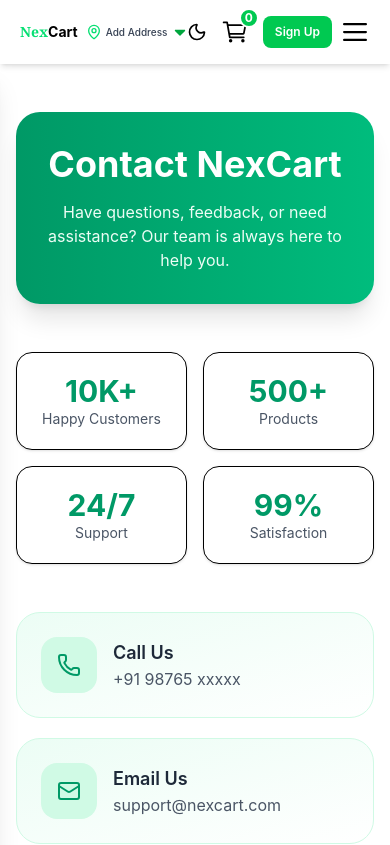
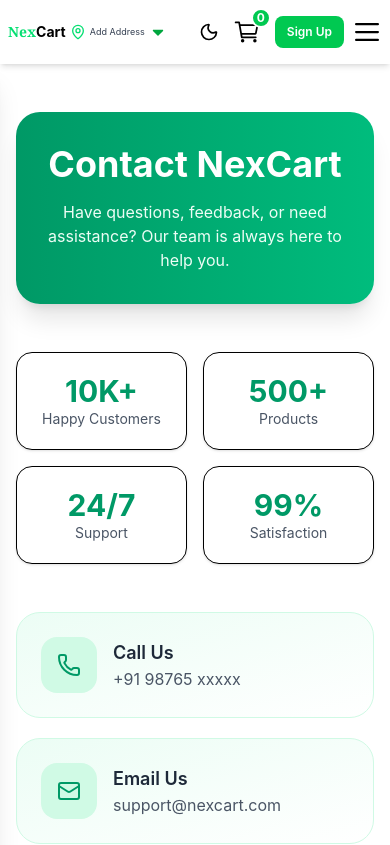
Before and after one commit to pawan068/NexCart, a React (Vite) app: page /NexCart/contact in a window 390 px wide. Shown: the top 845 px of the page. Built offline with nearby package versions, Linux system fonts and the light colour scheme; no server answers.

Commit message:
responsible

```diff
--- a/src/App.jsx
+++ b/src/App.jsx
@@ -14,7 +14,7 @@
 
 
 const App = () => {
-  const [location, setLocation] =useState()
+  const [location , setLocation] = useState()
 
 
   const getLocation = async()=>{
--- a/src/components/Category.jsx
+++ b/src/components/Category.jsx
@@ -1,4 +1,4 @@
-import React, { useEffect } from 'react' // 👈 Yahan useEffect add kiya
+import React, { useEffect } from 'react'
 import { DataContext, getData } from './../Context/Datacontext';
 import { getTheme } from "../Context/ThemeContext";
 
--- a/src/components/Navbar.jsx
+++ b/src/components/Navbar.jsx
@@ -49,12 +49,12 @@
 
             <div className='bg-white  h-16 shadow-md  sticky top-0 z-50'>
 
-                <div className='max-w-5xl md:max-w-7xl h-full flex   dark:bg-black dark:text-white dark:border-white  mx-auto px-5 grid grid-cols-2 md:grid-cols-3 items-center'>
+                <div className='max-w-5xl md:max-w-7xl h-full flex   dark:bg-black dark:text-white dark:border-white  mx-auto px-2 md:px-5 grid grid-cols-2 md:grid-cols-3 items-center'>
 
 
                     {/* LOGO Of SITE */}
 
-                    <div className='flex  max-w-fit items-center gap-2 md:gap-6'>
+                    <div className='flex  max-w-fit items-center gap-1 md:gap-6'>
 
                         <Link to={'/'}>
 
@@ -70,7 +70,7 @@
                         {/* Location is started */}
 
 
-                        <div className=' flex items-center relative gap-1 dark:text-white text-gray-700 text-[10px] md:text-sm cursor-pointer font-medium'>
+                        <div className=' flex items-center relative gap-1 dark:text-white text-gray-700 text-[9px] md:text-md cursor-pointer'>
 
                             <MapPin className='text-green-400 w-4 h-4' />
 
--- a/src/pages/Cart.jsx
+++ b/src/pages/Cart.jsx
@@ -245,13 +245,13 @@
 
   {cartItems.length > 0 && (
 
-    <div className="lg:hidden fixed bottom-0 left-0 right-0 bg-white border-t border-gray-200 shadow-[0_-5px_30px_rgba(0,0,0,0.08)] px-4 py-3 z-50">
+    <div className="lg:hidden fixed bottom-0 left-0 right-0 dark:bg-black bg-white border-t border-gray-200 shadow-[0_-5px_30px_rgba(0,0,0,0.08)] px-4 py-3 z-50">
 
       <div className="flex items-center justify-between">
 
         <div>
 
-          <p className="text-xs text-gray-500">
+          <p className="text-xs dark:text-white text-gray-500">
             Total Amount
           </p>
 
--- a/src/pages/Contact.jsx
+++ b/src/pages/Contact.jsx
@@ -269,7 +269,7 @@
           orders, payments, deliveries, and product-related queries.
         </p>
 
-        <Link to="/support" className="mt-6 bg-white text-emerald-600 px-8 py-3 w-fit  rounded-xl font-semibold hover:shadow-lg transition-all duration-300 cursor-pointer">
+        <Link to="/support" onClick={()=> window.scrollTo(0,0)} className="mt-6 bg-white text-emerald-600 px-8 py-3 w-fit  rounded-xl font-semibold hover:shadow-lg transition-all duration-300 cursor-pointer">
           Chat With Support
         </Link>
 
```
